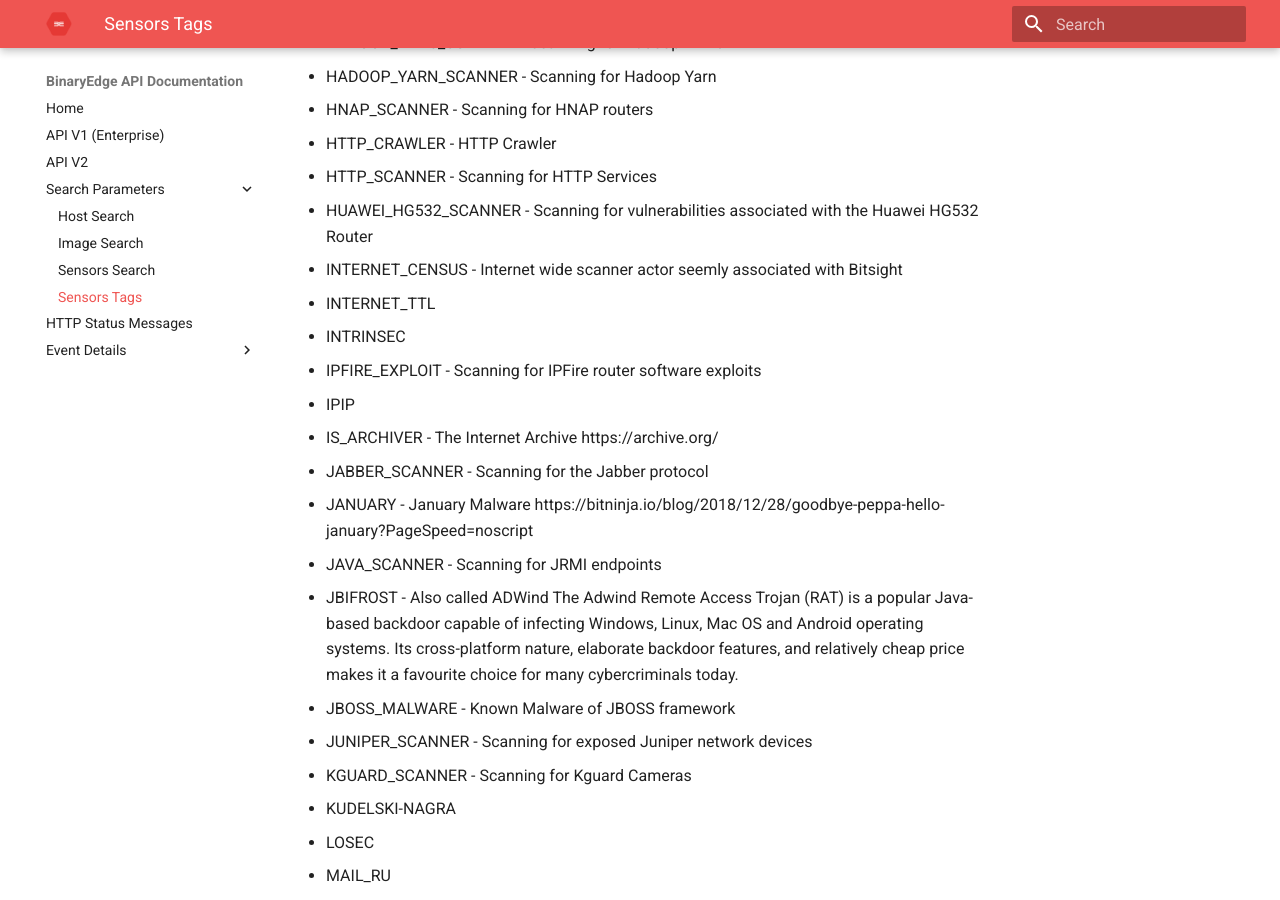
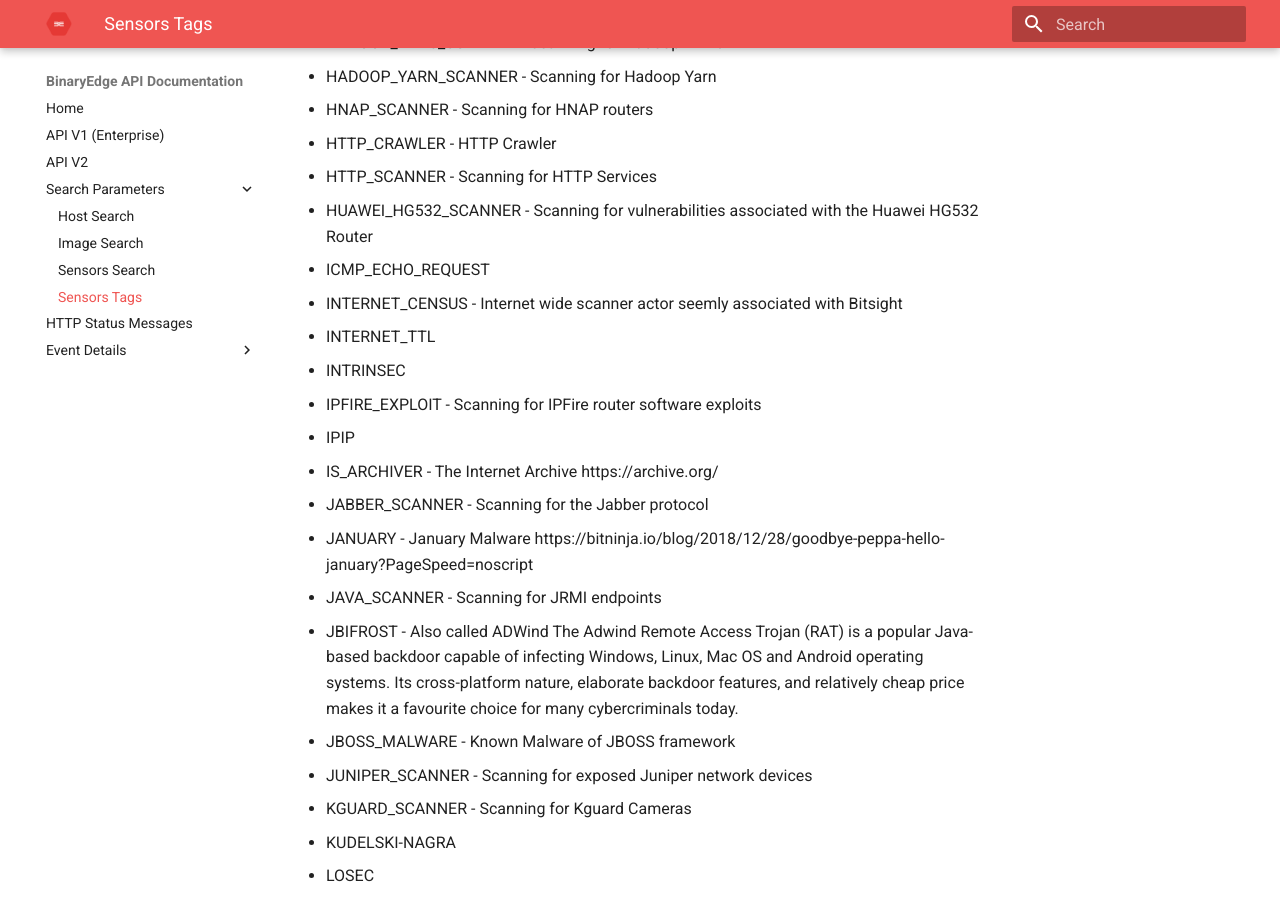
Before and after one commit to igama/docs.binaryedge.io, an MkDocs documentation site: the page built from docs/sensors-tags.md, in a window 1280 px wide and 900 px high, scrolled down 2042 px. Built offline with MkDocs 1.6.1 and Material for MkDocs 9.7.7, drawn with Linux system fonts in a browser that asks for light colours.

Commit message:
added tags for tcp syn and icmp ping

```diff
--- a/docs/sensors-tags.md
+++ b/docs/sensors-tags.md
@@ -57,6 +57,7 @@
 * HTTP_CRAWLER - HTTP Crawler
 * HTTP_SCANNER - Scanning for HTTP Services
 * HUAWEI_HG532_SCANNER - Scanning for vulnerabilities associated with the Huawei HG532 Router
+* ICMP_ECHO_REQUEST
 * INTERNET_CENSUS - Internet wide scanner actor seemly associated with Bitsight
 * INTERNET_TTL
 * INTRINSEC
```
Also changed, not shown: other parts of docs/sensors-tags.md (+1 -0 lines).
